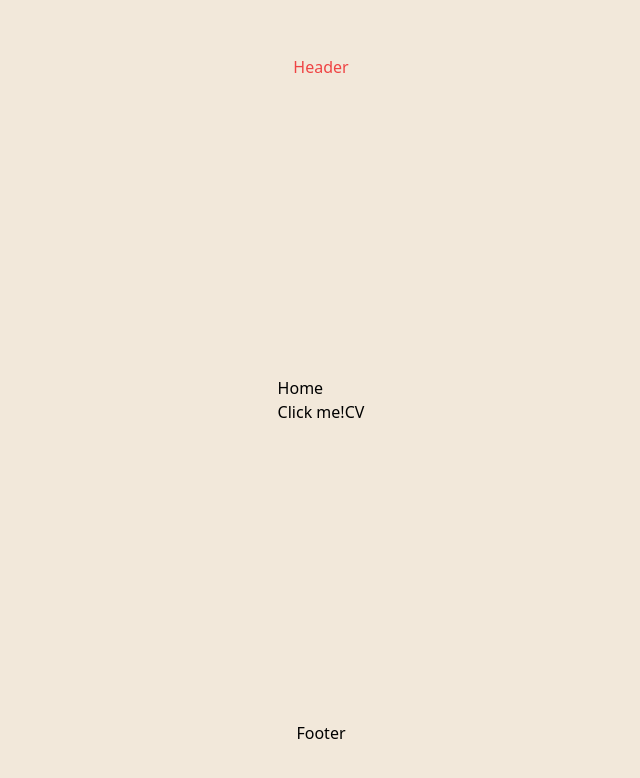
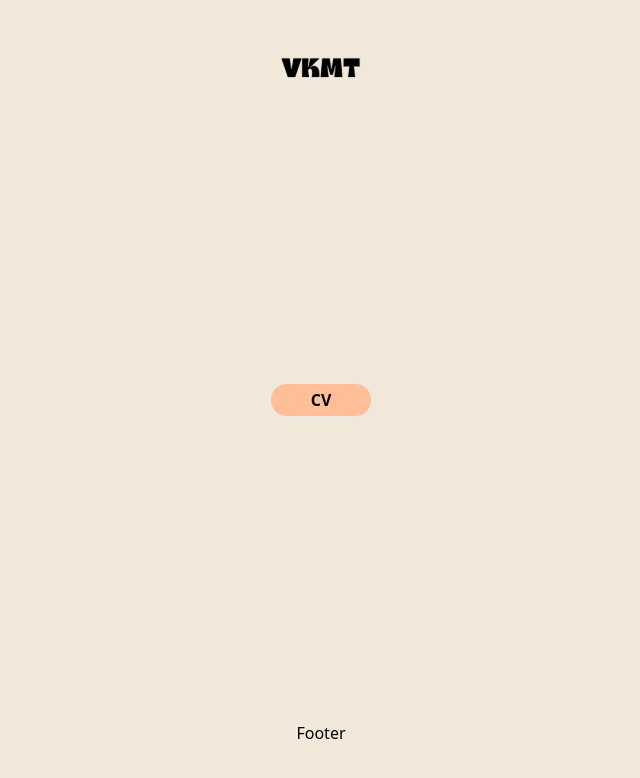
Before and after one commit to hoaqhienn/vkmt-web-application, a React (Vite) app: page / in a window 1280 px wide. Shown: the top 778 px of the page, without its empty margins (319-959 px from the left). Built offline with nearby package versions, Linux system fonts and the light colour scheme.

Commit message:
feat: create Button component with Ripple effect

```diff
--- a/src/Layout.jsx
+++ b/src/Layout.jsx
@@ -1,10 +1,18 @@
 // src/Layout.jsx
 import { Outlet } from "react-router-dom";
+import { useNavigate } from "react-router-dom";
+import Logo from "./assets/logo.svg";
 const Layout = () => {
+  const navigate = useNavigate();
+  const handleClick = () => {
+    navigate("/");
+  };
   return (
     <div className="flex flex-col h-screen items-center">
       <header className="flex h-1/6 w-screen items-center justify-center">
-        <p className="text-red-500">Header</p>
+        <button onClick={handleClick}>
+          <img src={Logo} alt="VKMT Logo" width="80" height="45" />
+        </button>
       </header>
       <main className="flex h-4/6 w-screen items-center justify-center">
         <Outlet />
--- /dev/null
+++ b/src/components/Button.jsx
@@ -0,0 +1,55 @@
+import { useNavigate } from "react-router-dom";
+
+// eslint-disable-next-line react/prop-types
+const Button = ({ to, children }) => {
+  const navigate = useNavigate();
+
+  const handleClick = (event) => {
+    // Chạy hiệu ứng Ripple
+    const btn = event.currentTarget;
+
+    const circle = document.createElement("span");
+    const diameter = Math.max(btn.clientWidth, btn.clientHeight);
+    const radius = diameter / 2;
+
+    circle.style.width = circle.style.height = `${diameter}px`;
+
+    const rect = btn.getBoundingClientRect();
+    const scrollLeft = document.documentElement.scrollLeft;
+    const scrollTop = document.documentElement.scrollTop;
+
+    circle.style.left = `${event.pageX - (rect.left + scrollLeft + radius)}px`;
+    circle.style.top = `${event.pageY - (rect.top + scrollTop + radius)}px`;
+
+    circle.classList.add("ripple");
+
+    const ripple = btn.getElementsByClassName("ripple")[0];
+
+    if (ripple) {
+      ripple.remove();
+    }
+
+    btn.appendChild(circle);
+
+    // Chuyển hướng sau khi kết thúc Ripple
+    setTimeout(() => {
+      navigate(to);
+    }, 500); // Thời gian hiệu ứng (có thể điều chỉnh)
+
+    // Xóa event listener để tránh memory leak
+    btn.removeEventListener("click", handleClick);
+  };
+
+  return (
+    <button
+      type="button"
+      id="bt"
+      className="border font-bold rounded-full px-10 py-1 min-w-max overflow-hidden relative bg-peach-1 hover:bg-peach-0 hover:border hover:border-peach-1 hover:text-peach-1"
+      onClick={handleClick}
+    >
+      {children}
+    </button>
+  );
+};
+
+export default Button;
--- a/src/output.css
+++ b/src/output.css
@@ -554,6 +554,10 @@ video {
   --tw-contain-style:  ;
 }
 
+.relative {
+  position: relative;
+}
+
 .flex {
   display: flex;
 }
@@ -574,6 +578,11 @@ video {
   width: 100vw;
 }
 
+.min-w-max {
+  min-width: -moz-max-content;
+  min-width: max-content;
+}
+
 .flex-col {
   flex-direction: column;
 }
@@ -586,9 +595,40 @@ video {
   justify-content: center;
 }
 
+.overflow-hidden {
+  overflow: hidden;
+}
+
+.rounded-full {
+  border-radius: 9999px;
+}
+
+.border {
+  border-width: 1px;
+}
+
 .bg-peach-0 {
   --tw-bg-opacity: 1;
   background-color: rgb(242 232 218 / var(--tw-bg-opacity));
+}
+
+.bg-peach-1 {
+  --tw-bg-opacity: 1;
+  background-color: rgb(255 190 152 / var(--tw-bg-opacity));
+}
+
+.px-10 {
+  padding-left: 2.5rem;
+  padding-right: 2.5rem;
+}
+
+.py-1 {
+  padding-top: 0.25rem;
+  padding-bottom: 0.25rem;
+}
+
+.font-bold {
+  font-weight: 700;
 }
 
 .text-red-500 {
@@ -610,3 +650,22 @@ span.ripple {
     opacity: 0;
   }
 }
+
+.hover\:border:hover {
+  border-width: 1px;
+}
+
+.hover\:border-peach-1:hover {
+  --tw-border-opacity: 1;
+  border-color: rgb(255 190 152 / var(--tw-border-opacity));
+}
+
+.hover\:bg-peach-0:hover {
+  --tw-bg-opacity: 1;
+  background-color: rgb(242 232 218 / var(--tw-bg-opacity));
+}
+
+.hover\:text-peach-1:hover {
+  --tw-text-opacity: 1;
+  color: rgb(255 190 152 / var(--tw-text-opacity));
+}
--- a/src/pages/CV.jsx
+++ b/src/pages/CV.jsx
@@ -1,15 +1,9 @@
 //pages/CV.jsx
-import { useNavigate } from "react-router-dom";
+import Button from "../components/Button";
 const CV = () => {
-  const navigate = useNavigate();
-  const handleClick = () => {
-    navigate("/");
-  };
   return (
     <div>
-      <h1>CV</h1>
-      <button onClick={() => alert("Hello!")}>Click me!</button>
-      <button onClick={handleClick}>Home</button>
+      <Button to="/">Home</Button>
     </div>
   );
 };
--- a/src/pages/Home.jsx
+++ b/src/pages/Home.jsx
@@ -1,15 +1,9 @@
 //page/Home.jsx
-import { useNavigate } from "react-router-dom";
+import Button from "../components/Button";
 const Home = () => {
-  const navigate = useNavigate();
-  const handleClick = () => {
-    navigate("/cv");
-  };
   return (
     <div>
-      <h1>Home</h1>
-      <button onClick={() => alert("Hello!")}>Click me!</button>
-      <button onClick={handleClick}>CV</button>
+      <Button to="/cv">CV</Button>
     </div>
   );
 };
```
Also changed, not shown: src/assets/logo.svg (added).
